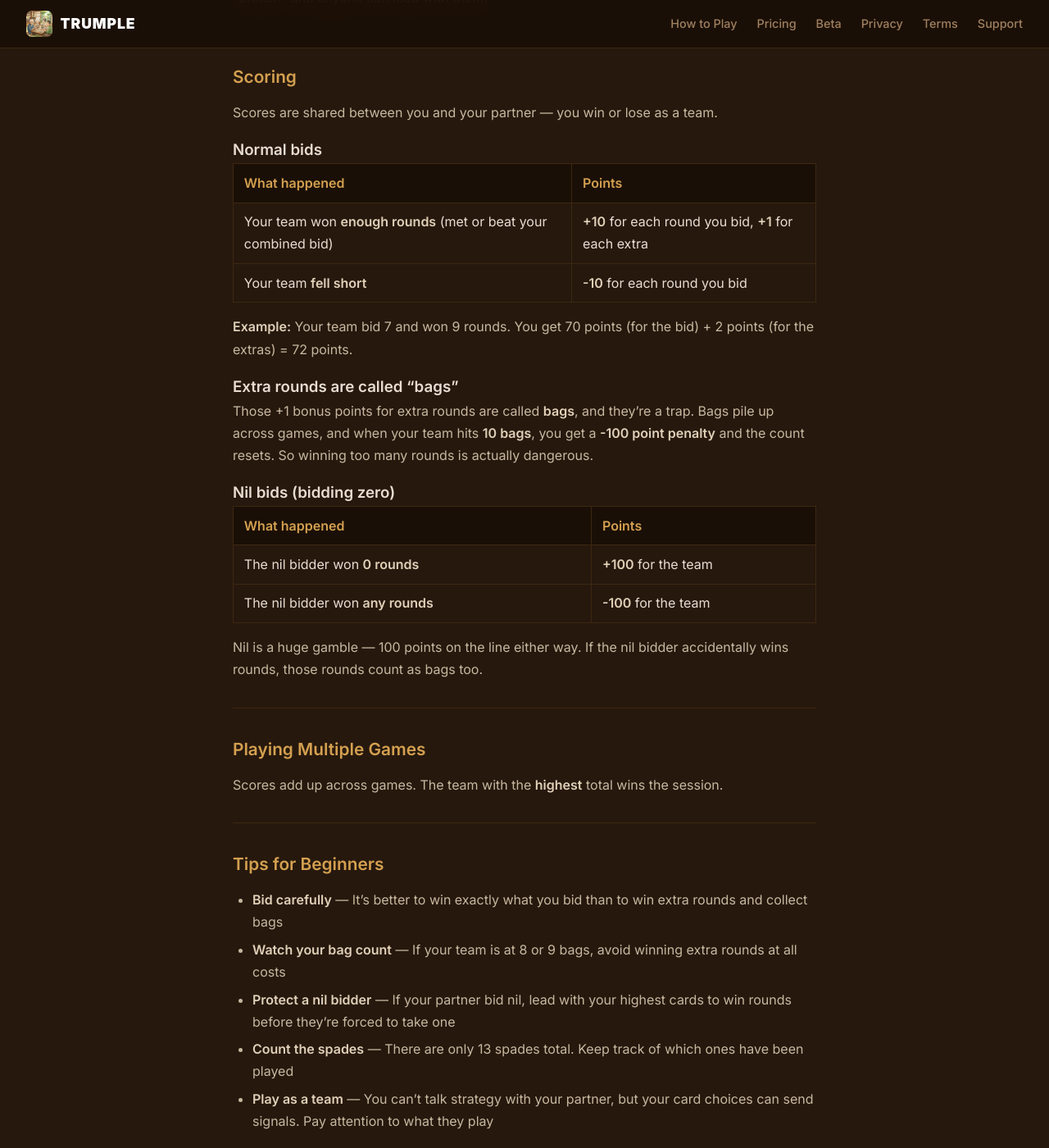
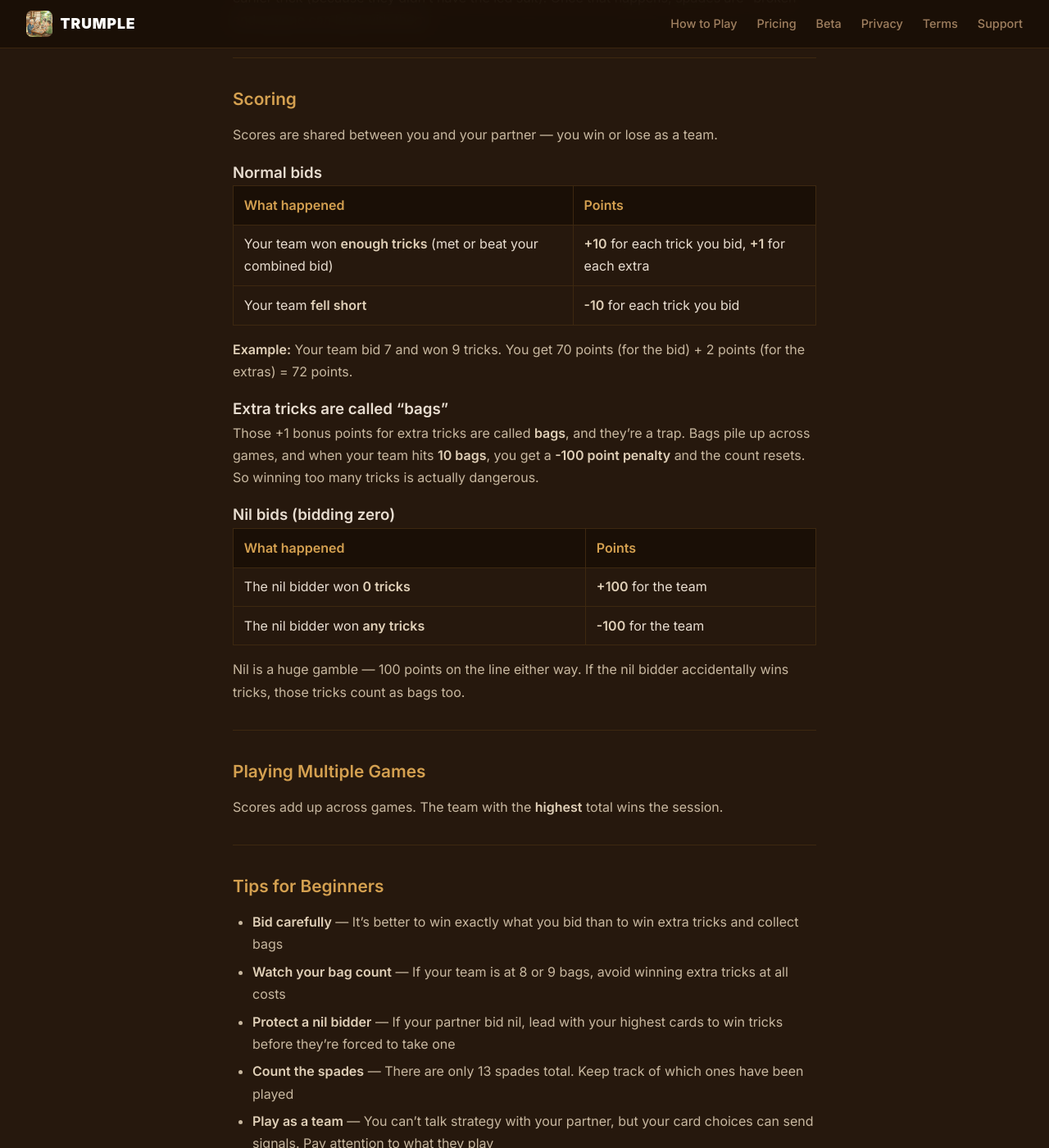
Before and after one commit to darifo2010/trumplesupport, a Jekyll site: the page built from how-to-play-spades.md, in a window 1280 px wide and 1400 px high, scrolled down 1358 px. Shown: the whole window at 82% size. Built offline with Jekyll 4.4.1, drawn with Linux system fonts in a browser that asks for light colours; some of the changed text lies outside the part shown.

Commit message:
Replace 'round' with 'trick' across all how-to-play pages
Each page now introduces the term with: "A trick is one turn where
everyone plays a card into the middle — whoever plays the strongest
card wins that pile." Big 2 unchanged (uses rounds, not tricks).

Co-Authored-By: Claude Opus 4.6 (1M context) <noreply@anthropic.com>

```diff
--- a/how-to-play-spades.md
+++ b/how-to-play-spades.md
@@ -5,7 +5,7 @@ title: How to Play — Spades
 
 # How to Play Spades
 
-Spades is a **team game** for 4 players. You and your partner (the player sitting across from you) work together. You each guess how many rounds you'll win, then try to hit that number as a team.
+Spades is a **team game** for 4 players. You and your partner (the player sitting across from you) work together. You each guess how many tricks you'll win, then try to hit that number as a team.
 
 The twist: **Spades are the most powerful suit.** A spade beats any card from another suit.
 
@@ -25,29 +25,29 @@ The twist: **Spades are the most powerful suit.** A spade beats any card from an
 
 ## Step 1: Bidding (Making Your Guess)
 
-Each player takes a turn guessing how many rounds they'll win (from 0 to 13).
+Each player takes a turn guessing how many tricks they'll win (from 0 to 13).
 
-- **Normal bid (1–13):** How many rounds you think you'll personally win
-- **Nil bid (0):** A bold bet that you'll win **zero** rounds
+- **Normal bid (1–13):** How many tricks you think you'll personally win
+- **Nil bid (0):** A bold bet that you'll win **zero** tricks
 
-Your team's goal is the total of both partners' bids. If you bid 4 and your partner bids 3, your team needs to win at least 7 rounds together.
+Your team's goal is the total of both partners' bids. If you bid 4 and your partner bids 3, your team needs to win at least 7 tricks together.
 
 ---
 
-## Step 2: Play Rounds
+## Step 2: Play Tricks
 
-The game has **13 rounds**. In each round, every player plays one card.
+The game has **13 tricks**. A trick is one turn where everyone plays a card into the middle — whoever plays the strongest card wins that pile.
 
-### How each round works
+### How each trick works
 
-1. **Someone leads** — The round leader plays a card
+1. **Someone leads** — The trick leader plays a card
 2. **Follow suit** — You must play a card of the same suit if you have one
 3. **No matching suit?** — If you don't have that suit, you can play anything — including a spade
 4. **Spades beat everything** — If anyone plays a spade, the highest spade wins. Otherwise, the highest card of the led suit wins
 
 ### Spades must be "broken" first
 
-You **can't start** a round by playing a spade until someone has been forced to play a spade in an earlier round (because they didn't have the led suit). Once that happens, spades are "broken" and anyone can lead with them.
+You **can't start** a trick by playing a spade until someone has been forced to play a spade in an earlier trick (because they didn't have the led suit). Once that happens, spades are "broken" and anyone can lead with them.
 
 ---
 
@@ -59,23 +59,23 @@ Scores are shared between you and your partner — you win or lose as a team.
 
 | What happened | Points |
 |---------------|--------|
-| Your team won **enough rounds** (met or beat your combined bid) | **+10** for each round you bid, **+1** for each extra |
-| Your team **fell short** | **-10** for each round you bid |
+| Your team won **enough tricks** (met or beat your combined bid) | **+10** for each trick you bid, **+1** for each extra |
+| Your team **fell short** | **-10** for each trick you bid |
 
-**Example:** Your team bid 7 and won 9 rounds. You get 70 points (for the bid) + 2 points (for the extras) = 72 points.
+**Example:** Your team bid 7 and won 9 tricks. You get 70 points (for the bid) + 2 points (for the extras) = 72 points.
 
-### Extra rounds are called "bags"
+### Extra tricks are called "bags"
 
-Those +1 bonus points for extra rounds are called **bags**, and they're a trap. Bags pile up across games, and when your team hits **10 bags**, you get a **-100 point penalty** and the count resets. So winning too many rounds is actually dangerous.
+Those +1 bonus points for extra tricks are called **bags**, and they're a trap. Bags pile up across games, and when your team hits **10 bags**, you get a **-100 point penalty** and the count resets. So winning too many tricks is actually dangerous.
 
 ### Nil bids (bidding zero)
 
 | What happened | Points |
 |---------------|--------|
-| The nil bidder won **0 rounds** | **+100** for the team |
-| The nil bidder won **any rounds** | **-100** for the team |
+| The nil bidder won **0 tricks** | **+100** for the team |
+| The nil bidder won **any tricks** | **-100** for the team |
 
-Nil is a huge gamble — 100 points on the line either way. If the nil bidder accidentally wins rounds, those rounds count as bags too.
+Nil is a huge gamble — 100 points on the line either way. If the nil bidder accidentally wins tricks, those tricks count as bags too.
 
 ---
 
@@ -87,8 +87,8 @@ Scores add up across games. The team with the **highest** total wins the session
 
 ## Tips for Beginners
 
-- **Bid carefully** — It's better to win exactly what you bid than to win extra rounds and collect bags
-- **Watch your bag count** — If your team is at 8 or 9 bags, avoid winning extra rounds at all costs
-- **Protect a nil bidder** — If your partner bid nil, lead with your highest cards to win rounds before they're forced to take one
+- **Bid carefully** — It's better to win exactly what you bid than to win extra tricks and collect bags
+- **Watch your bag count** — If your team is at 8 or 9 bags, avoid winning extra tricks at all costs
+- **Protect a nil bidder** — If your partner bid nil, lead with your highest cards to win tricks before they're forced to take one
 - **Count the spades** — There are only 13 spades total. Keep track of which ones have been played
 - **Play as a team** — You can't talk strategy with your partner, but your card choices can send signals. Pay attention to what they play
```
Also changed, not shown: how-to-play-hearts.md (+9 -9 lines), how-to-play-tarneeb.md (+15 -15 lines), how-to-play-trumple.md (+15 -15 lines), how-to-play.md (+2 -2 lines).
